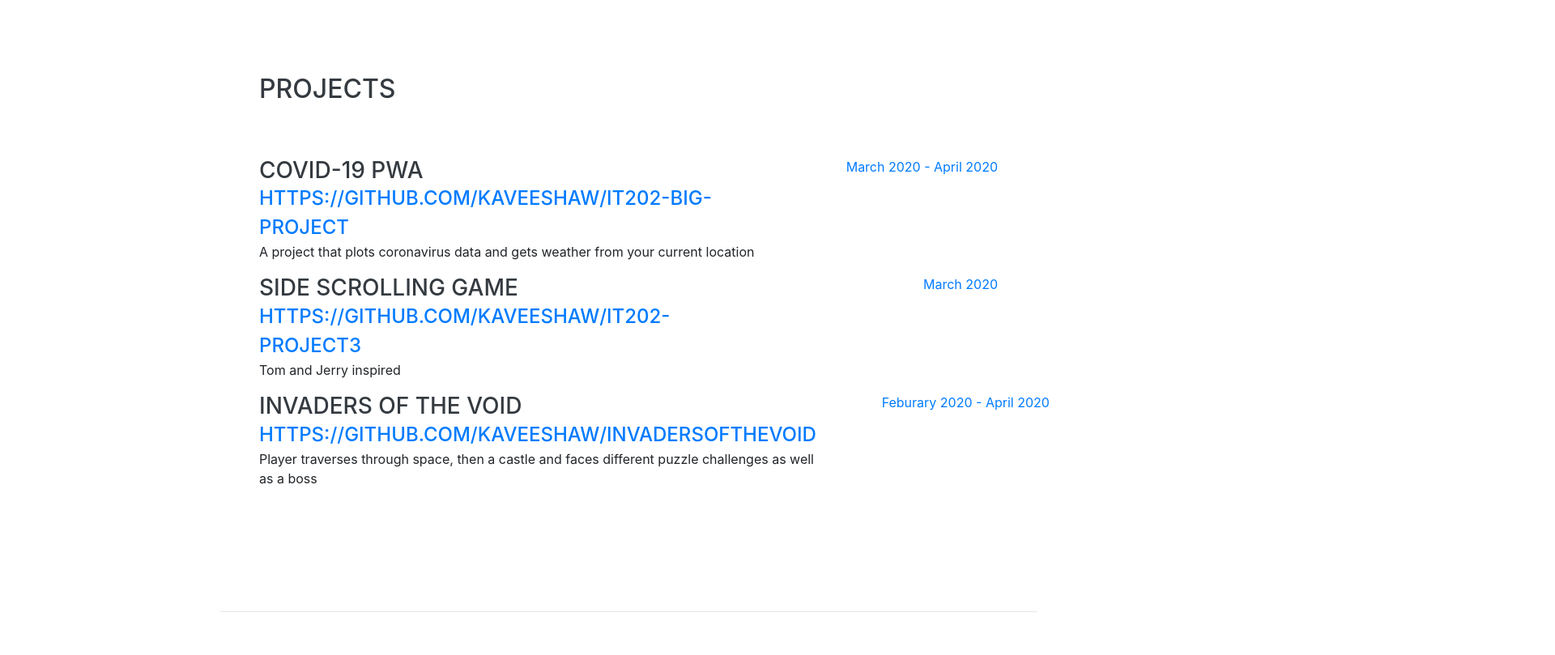
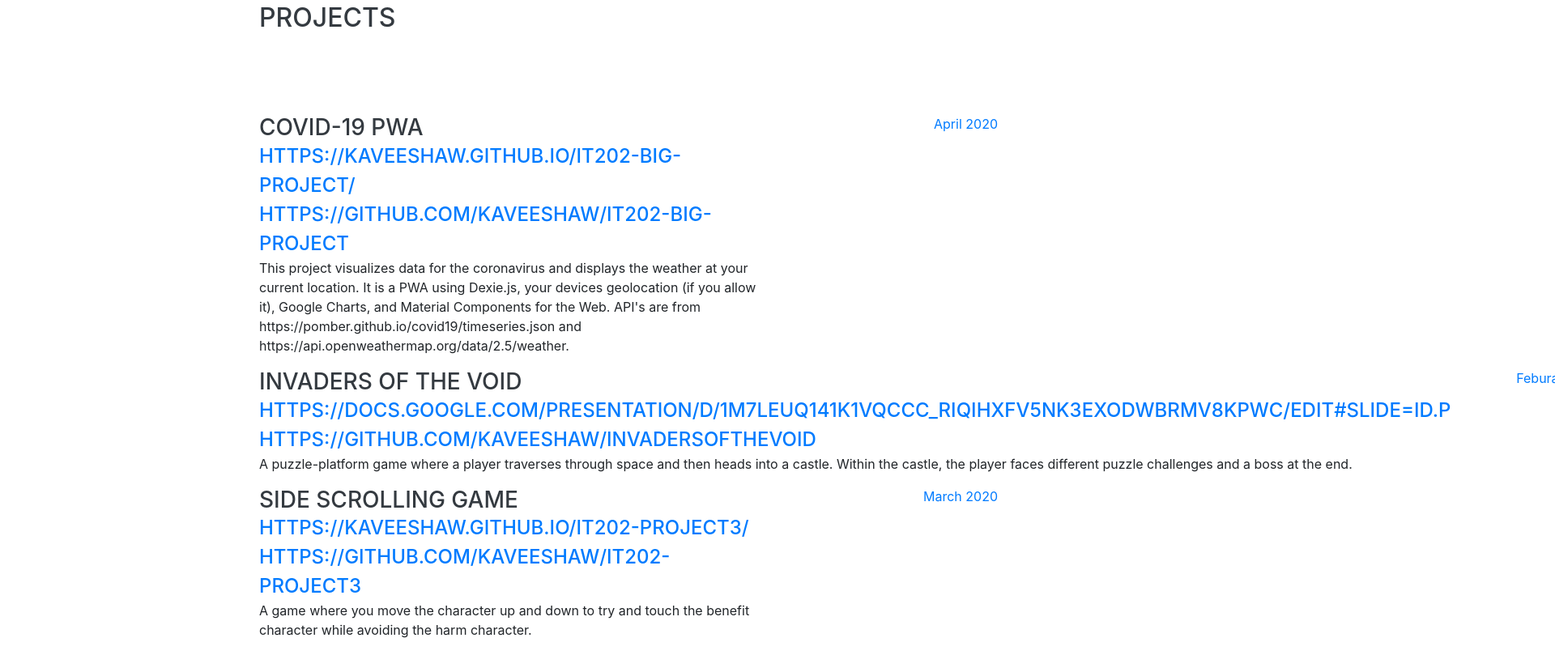
Before and after one commit to KaveeshaW/KaveeshaW.github.io, a website with bundled scripts: page index.html in a window 1280 px wide. Shown: the part 1647-2456 px from the top of the page at 81% size, 1920 px wide, since content can reach past the window. Built offline with nearby package versions, Linux system fonts and the light colour scheme; a web font is replaced by a local one.

Commit message:
changed the project page a bit

```diff
--- a/index.html
+++ b/index.html
@@ -113,7 +113,9 @@
         <div class="template resume-item d-flex flex-column flex-md-row justify-content-between">
           <div class="resume-content">
             <h3 class="mb-0"></h3>
-            <a class="subheading mb-3"></a>
+            <a id="liveURL" class="subheading mb-3"></a>
+            <br>
+            <a id="repoURL" class="subheading mb-3"></a>
             <p></p>
           </div>
           <div class="resume-date text-md-right">
@@ -292,9 +294,12 @@
       let projectClone = document.querySelector("#projects div.template").cloneNode(true);
       projectClone.classList.remove("template");
       projectClone.querySelector("h3.mb-0").textContent = project.name;
-      projectClone.querySelector("a.subheading").href = project.repoURL;
-      projectClone.querySelector("a.subheading").textContent = project.repoURL;
-      projectClone.querySelector("a.subheading").target = "_blank";
+      projectClone.querySelector("#liveURL").href = project.projectURL;
+      projectClone.querySelector("#liveURL").textContent = project.projectURL;
+      projectClone.querySelector("#liveURL").target = "_blank";
+      projectClone.querySelector("#repoURL").href = project.repoURL;
+      projectClone.querySelector("#repoURL").textContent = project.repoURL;
+      projectClone.querySelector("#repoURL").target = "_blank";
       projectClone.querySelector("p").textContent = project.description;
       projectClone.querySelector("span.text-primary").textContent = project["date"];
       document.querySelector("#projects div.w-100").appendChild(projectClone);
--- a/js/profile.js
+++ b/js/profile.js
@@ -39,27 +39,28 @@ let profile = {
      technologies: `HTML, CSS, JS, api from https://pomber.github.io/covid19/timeseries.json and
      https://api.openweathermap.org/data/2.5/weather`,
      course_name: "IT 202",
-     description: "A project that plots coronavirus data and gets weather from your current location",
+     description: "This project visualizes data for the coronavirus and displays the weather at your current location. It is a PWA using Dexie.js, your devices geolocation (if you allow it), Google Charts, and Material Components for the Web. API's are from https://pomber.github.io/covid19/timeseries.json and https://api.openweathermap.org/data/2.5/weather.",
      projectURL: "https://kaveeshaw.github.io/it202-big-project/",
      repoURL: "https://github.com/KaveeshaW/it202-big-project",
-     date: "March 2020 - April 2020"
+     date: "April 2020"
+    },
+    {
+     name: "Invaders Of The Void",
+     technologies: "C#, Unity",
+     course_name: "CS 440",
+     description: "A puzzle-platform game where a player traverses through space and then heads into a castle. Within the castle, the player faces different puzzle challenges and a boss at the end.",
+     projectURL: "https://docs.google.com/presentation/d/1M7LEUq141K1vqccc_RIqIHXfv5nk3ExODWBRMv8kpWc/edit#slide=id.p",
+     repoURL: "https://github.com/KaveeshaW/InvadersOfTheVoid",
+     date: "Feburary 2020 - April 2020"
     },
     {
      name: "Side Scrolling Game",
      technologies: "HTML, CSS, JS, Canvas",
      course_name: "IT 202",
-     description: "Tom and Jerry inspired",
+     description: "A game where you move the character up and down to try and touch the benefit character while avoiding the harm character.",
      projectURL: "https://kaveeshaw.github.io/it202-project3/",
      repoURL: "https://github.com/KaveeshaW/it202-project3",
      date: "March 2020"
     },
-    {
-     name: "Invaders Of The Void",
-     technologies: "C#, Unity",
-     description: "Player traverses through space, then a castle and faces different puzzle challenges as well as a boss",
-     projectURL: "https://docs.google.com/presentation/d/1M7LEUq141K1vqccc_RIqIHXfv5nk3ExODWBRMv8kpWc/edit#slide=id.g744df01c18_0_10",
-     repoURL: "https://github.com/KaveeshaW/InvadersOfTheVoid",
-     date: "Feburary 2020 - April 2020"
-    }
   ]
 }
```
